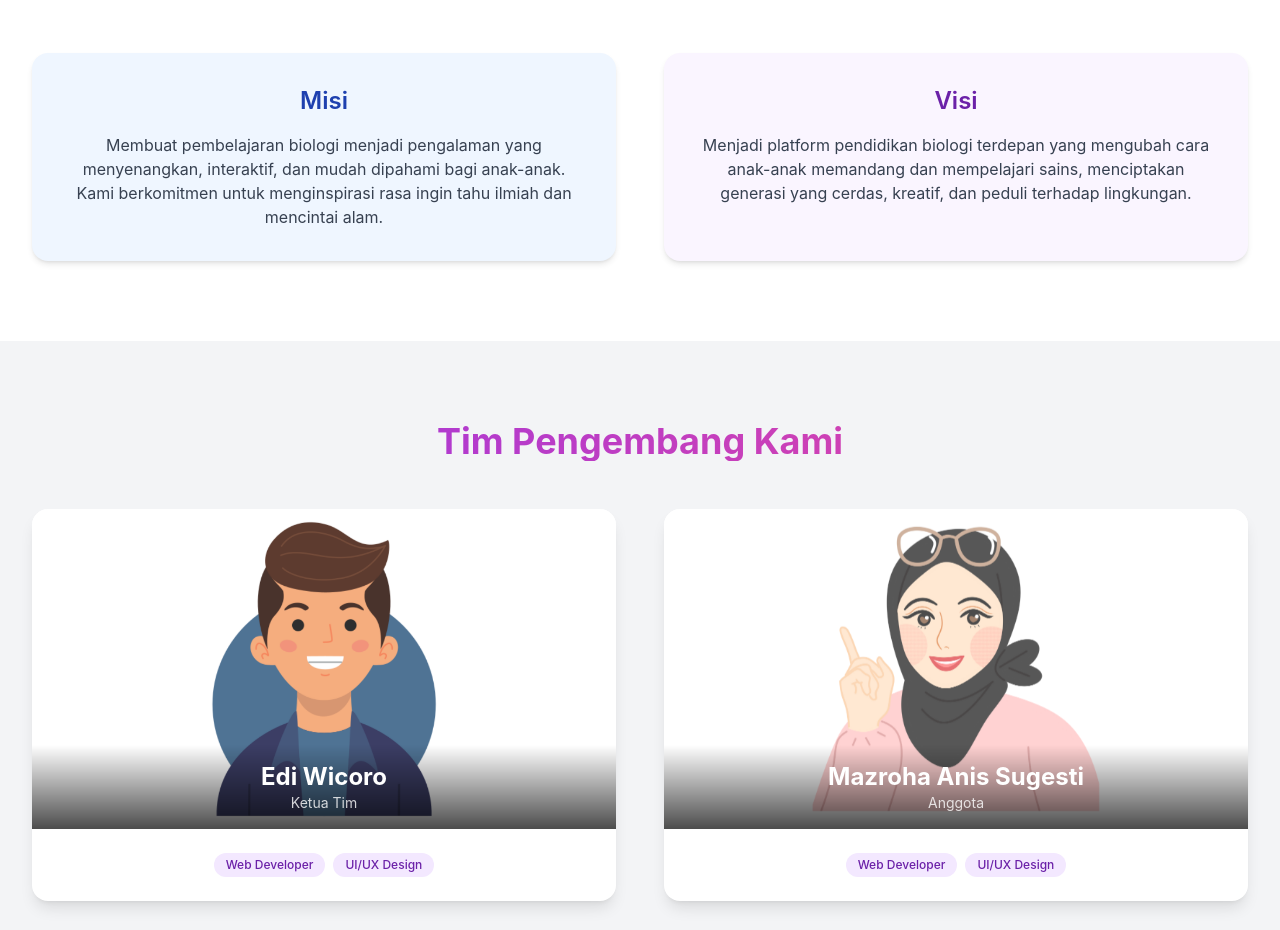
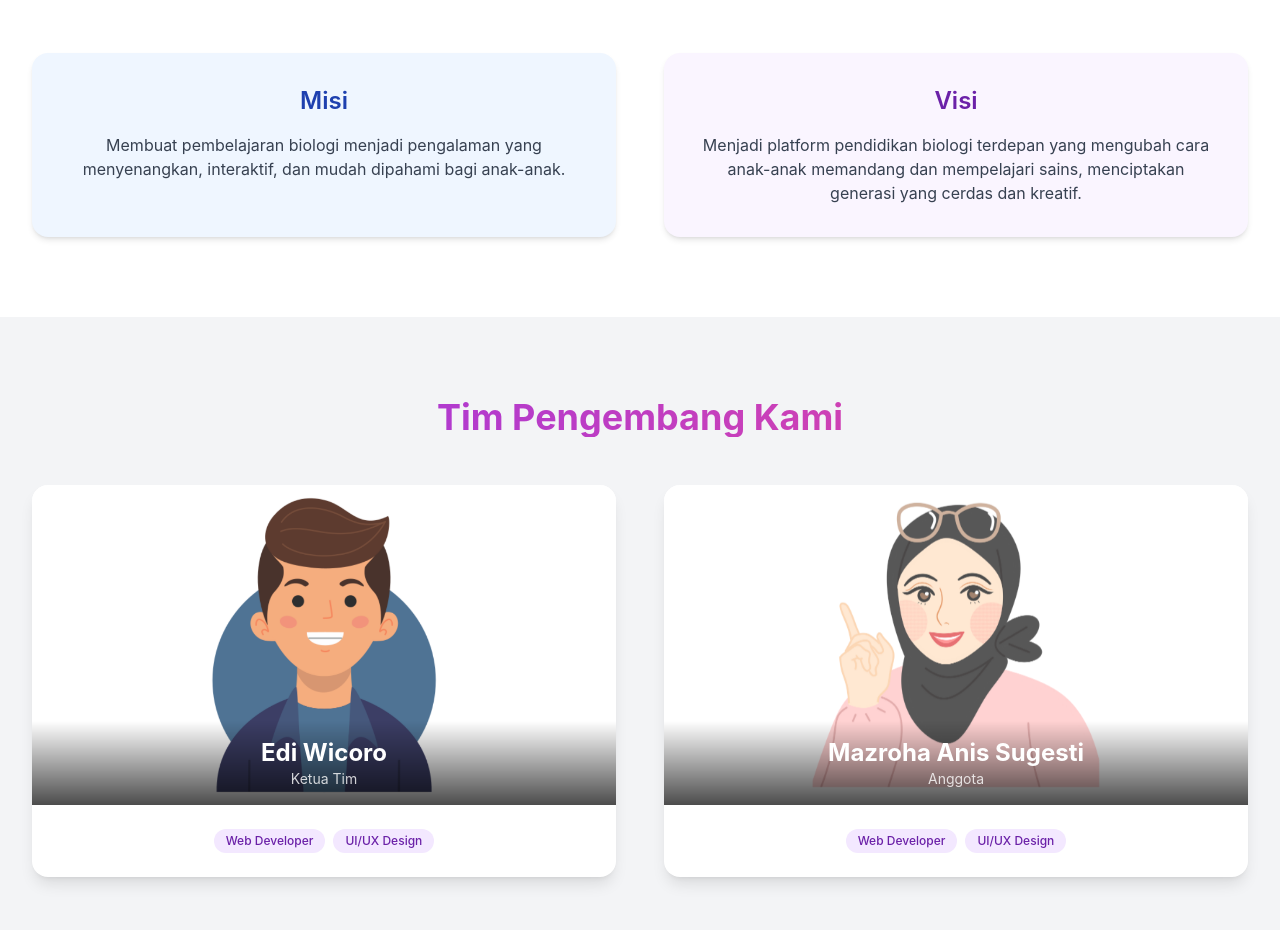
Before and after one commit to Ediw7/biofun, a React (Create React App) app: page /tentang-kami in a window 1280 px wide. Shown: the part 1443-2373 px from the top of the page. Built offline with nearby package versions, Linux system fonts and the light colour scheme.

Commit message:
benerin tentang kami

```diff
--- a/src/pages/TentangKami.js
+++ b/src/pages/TentangKami.js
@@ -85,16 +85,14 @@ const AboutUs = () => {
                 <h3 className="text-2xl font-semibold mb-4 text-blue-800">Misi</h3>
                 <p className="text-gray-700">
                   Membuat pembelajaran biologi menjadi pengalaman yang menyenangkan,
-                  interaktif, dan mudah dipahami bagi anak-anak. Kami berkomitmen untuk
-                  menginspirasi rasa ingin tahu ilmiah dan mencintai alam.
+                  interaktif, dan mudah dipahami bagi anak-anak.
                 </p>
               </div>
               <div className="bg-purple-50 p-8 rounded-2xl shadow-md" data-aos="flip-right">
                 <h3 className="text-2xl font-semibold mb-4 text-purple-800">Visi</h3>
                 <p className="text-gray-700">
                   Menjadi platform pendidikan biologi terdepan yang mengubah cara anak-anak
-                  memandang dan mempelajari sains, menciptakan generasi yang cerdas,
-                  kreatif, dan peduli terhadap lingkungan.
+                  memandang dan mempelajari sains, menciptakan generasi yang cerdas dan kreatif.
                 </p>
               </div>
             </div>
```
